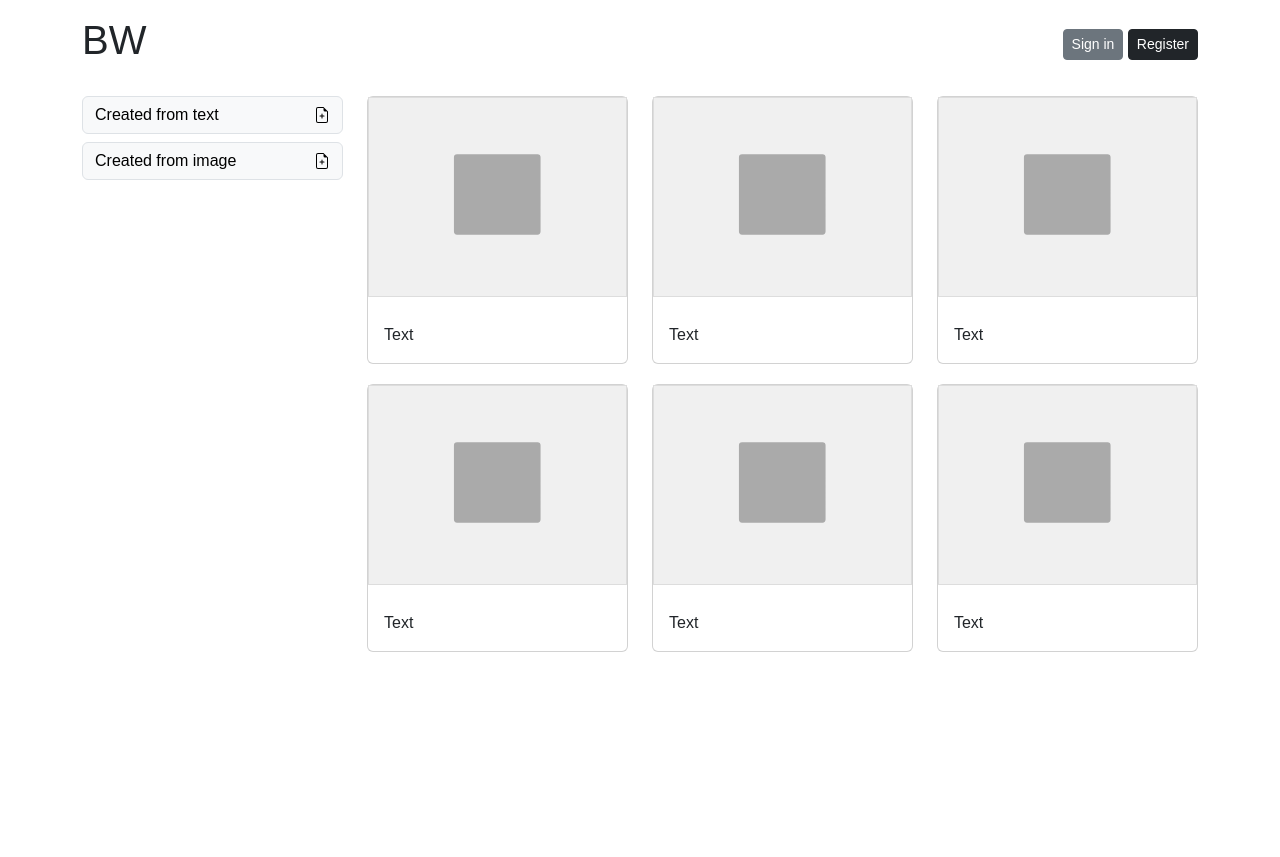
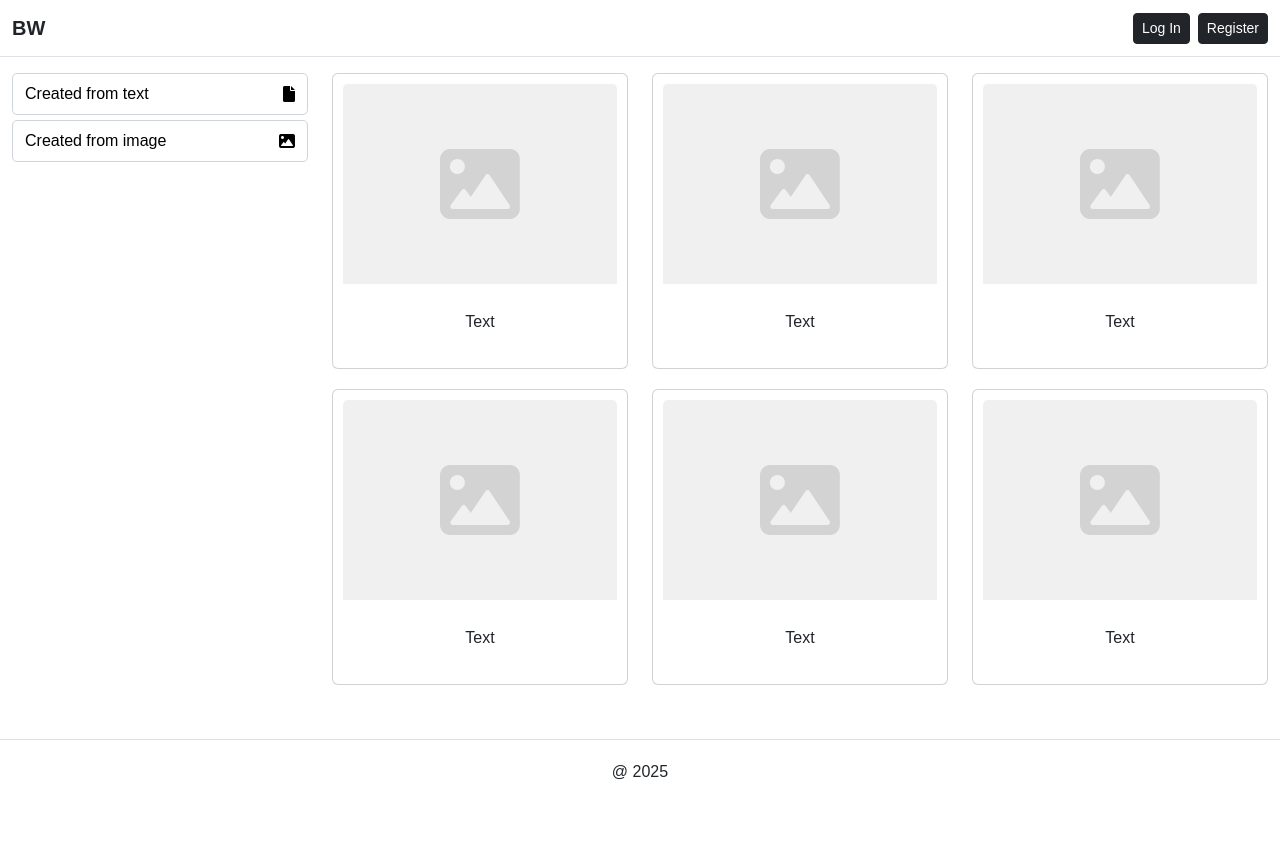
Before and after one commit to eungyukm/Miravelle, a Django app: template core/users/templates/main.html in a window 1280 px wide. Before the commit the page ends 652 px from the top, so only its background shows below. Run offline with Django 5.2, Linux system fonts and the light colour scheme; the template is opened without the code that fills it, so the values that code supplies are empty.

Commit message:
fix : edit main screen

```diff
--- a/core/users/templates/main.html
+++ b/core/users/templates/main.html
@@ -3,11 +3,75 @@
 <head>
     <meta charset="UTF-8">
     <meta name="viewport" content="width=device-width, initial-scale=1.0">
-    <title>BW</title>
+    <title>Image Gallery</title>
+    <!-- Bootstrap CSS -->
     <link href="https://cdn.jsdelivr.net/npm/bootstrap@5.3.0/dist/css/bootstrap.min.css" rel="stylesheet">
+    <link rel="stylesheet" href="https://cdnjs.cloudflare.com/ajax/libs/font-awesome/6.0.0/css/all.min.css" integrity="sha512-9usAa10IRO0HhonpyAIVpjrylPvoDwiPUiKdWk5t3PyolY1cOd4DSE0Ga+ri4AuTroPR5aQvXU9xC6qOPnzFeg==" crossorigin="anonymous" referrerpolicy="no-referrer" />
+    <!-- As a link  Header-->
+    <nav class="navbar navbar-light bg-transparent border-bottom"> <!--배경색 투명, 선으로만 보이게끔-->
+        <div class="container-fluid">
+            <a class="navbar-brand text-dark" href="{% url "users:main" %}"><strong>BW</strong></a>
+            <div class="d-flex">
+                <a class="btn btn-dark btn-sm me-2" href="{% url "users:login" %}">Log In</a>
+                <a class="btn btn-dark btn-sm" href="{% url "accounts:register" %}">Register</a>
+            </div>
+        </div>
+    </nav>
+
     <style>
         body {
             font-family: sans-serif;
+            background-color:rgb(255, 255, 255);
+            min-height: 100vh; /* 최소 높이를 100vh로 설정하여 화면 전체를 채우도록 함 */
+
+        }
+        .wrapper {
+            display: flex;
+            flex-direction: column; /* 내용을 세로로 정렬 */
+            min-height: 100vh; /* 최소 높이를 100vh로 설정하여 body와 동일하게 함 */
+        }
+
+        .container {
+            margin-top: 20px;
+        }
+        .card {
+            margin-bottom: 20px;
+            padding: 10px;
+        }
+        .card-img-top {
+            background-color: #f0f0f0; /* Placeholder gray color */
+            height: 200px;
+            display: flex;
+            justify-content: center;
+            align-items: center;
+            margin-bottom: 10px;
+        }
+        .card-title {
+            font-size: 16px;
+            text-align: center;
+        }
+        .col-md-9 {
+            margin: 0 auto; /* 좌우 마진을 auto로 설정 */
+            float: none;    /* float 속성 제거 */
+        }
+        .btn-custom {
+            background-color: white;
+            color: black;
+            border: 1px solid #ced4da;
+            border-radius: 5px;
+            margin-bottom: 5px;
+            padding: 8px 12px;
+            display: flex;
+            justify-content: space-between;
+            align-items: center;
+        }
+
+        .btn-custom:hover {
+            background-color: #e9ecef; /* Light gray on hover */
+        }
+
+        .btn-custom i {
+            margin-left: 5px; /* Space between text and icon */
         }
         .placeholder-image {
             width: 100%;
@@ -26,112 +90,83 @@
             height: 50%;
         }
 
-        .card {
-            margin-bottom: 20px; /* Added spacing between cards */
-        }
     </style>
 </head>
 <body>
-    <div class="container">
-        <div class="d-flex justify-content-between align-items-center mt-3">
-            <h1>BW</h1>
-            <div>
-                <button class="btn btn-secondary btn-sm">Sign in</button>
-                <button class="btn btn-dark btn-sm">Register</button>
-            </div>
+    <div class="wrapper">
+        <nav class="navbar navbar-light bg-transparent">
+            </nav>
+        <div class="container-fluid">
+            <div class="row">
+                <!--Left button-->
+                <div class="col-md-3">
+                    <button class="btn-custom w-100">Created from text <i class="fas fa-file"></i></button>
+                    <button class="btn-custom w-100">Created from image <i class="fas fa-image"></i></button>
                 </div>
 
-        <div class="row mt-4">
-            <div class="col-md-3">
-                <div class="d-grid gap-2">
-                    <button class="btn btn-light border d-flex justify-content-between align-items-center">
-                        Created from text
-                        <svg xmlns="http://www.w3.org/2000/svg" width="16" height="16" fill="currentColor" class="bi bi-file-earmark-plus" viewBox="0 0 16 16">
-                            <path d="M8 6.5a.5.5 0 0 1 .5.5v1.5H10a.5.5 0 0 1 0 1H8.5V11a.5.5 0 0 1-1 0V9.5H6a.5.5 0 0 1 0-1h1.5V7a.5.5 0 0 1 .5-.5z"/>
-                            <path d="M14 4.5V14a2 2 0 0 1-2 2H4a2 2 0 0 1-2-2V2a2 2 0 0 1 2-2h5.5L14 4.5zm-3 0A1.5 1.5 0 0 1 9.5 3V1H4a1 1 0 0 0-1 1v12a1 1 0 0 0 1 1h8a1 1 0 0 0 1-1V4.5h-2z"/>
-                          </svg>
-                    </button>
-                    <button class="btn btn-light border d-flex justify-content-between align-items-center">
-                        Created from image
-                        <svg xmlns="http://www.w3.org/2000/svg" width="16" height="16" fill="currentColor" class="bi bi-file-earmark-plus" viewBox="0 0 16 16">
-                            <path d="M8 6.5a.5.5 0 0 1 .5.5v1.5H10a.5.5 0 0 1 0 1H8.5V11a.5.5 0 0 1-1 0V9.5H6a.5.5 0 0 1 0-1h1.5V7a.5.5 0 0 1 .5-.5z"/>
-                            <path d="M14 4.5V14a2 2 0 0 1-2 2H4a2 2 0 0 1-2-2V2a2 2 0 0 1 2-2h5.5L14 4.5zm-3 0A1.5 1.5 0 0 1 9.5 3V1H4a1 1 0 0 0-1 1v12a1 1 0 0 0 1 1h8a1 1 0 0 0 1-1V4.5h-2z"/>
-                          </svg>
-                    </button>
-                </div>
-            </div>
-
+                <!-- Image Gallery (Right) -->
                 <div class="col-md-9">
                     <div class="row">
                         <div class="col-md-4">
                             <div class="card">
-                            <div class="placeholder-image">
-                                <svg xmlns="http://www.w3.org/2000/svg" viewBox="0 0 16 16" fill="currentColor">
-                                    <path d="M1.5 1a.5.5 0 0 0-.5.5v12a.5.5 0 0 0 .5.5h13a.5.5 0 0 0 .5-.5v-12a.5.5 0 0 0-.5-.5H1.5zm13 1H2v12h12V2zm-3 5.5a.5.5 0 0 1 .5.5v1.5H10a.5.5 0 0 1 0 1h1.5V11a.5.5 0 0 1-1 0V9.5H6a.5.5 0 0 1 0-1h1.5V7a.5.5 0 0 1 .5-.5h3z"/>
-                                </svg>
+                                <div class="card-img-top">
+                                    <i class="fas fa-image fa-5x" style="color: lightgray;"></i>
                                 </div>
                                 <div class="card-body">
-                                <p class="card-text">Text</p>
+                                    <p class="card-title">Text</p>
                                 </div>
                             </div>
                         </div>
                         <div class="col-md-4">
                             <div class="card">
-                            <div class="placeholder-image">
-                                <svg xmlns="http://www.w3.org/2000/svg" viewBox="0 0 16 16" fill="currentColor">
-                                    <path d="M1.5 1a.5.5 0 0 0-.5.5v12a.5.5 0 0 0 .5.5h13a.5.5 0 0 0 .5-.5v-12a.5.5 0 0 0-.5-.5H1.5zm13 1H2v12h12V2zm-3 5.5a.5.5 0 0 1 .5.5v1.5H10a.5.5 0 0 1 0 1h1.5V11a.5.5 0 0 1-1 0V9.5H6a.5.5 0 0 1 0-1h1.5V7a.5.5 0 0 1 .5-.5h3z"/>
-                                </svg>
+                                <div class="card-img-top">
+                                     <i class="fas fa-image fa-5x" style="color: lightgray;"></i>
                                 </div>
                                 <div class="card-body">
-                                <p class="card-text">Text</p>
+                                    <p class="card-title">Text</p>
                                 </div>
                             </div>
                         </div>
                         <div class="col-md-4">
                             <div class="card">
-                            <div class="placeholder-image">
-                                <svg xmlns="http://www.w3.org/2000/svg" viewBox="0 0 16 16" fill="currentColor">
-                                    <path d="M1.5 1a.5.5 0 0 0-.5.5v12a.5.5 0 0 0 .5.5h13a.5.5 0 0 0 .5-.5v-12a.5.5 0 0 0-.5-.5H1.5zm13 1H2v12h12V2zm-3 5.5a.5.5 0 0 1 .5.5v1.5H10a.5.5 0 0 1 0 1h1.5V11a.5.5 0 0 1-1 0V9.5H6a.5.5 0 0 1 0-1h1.5V7a.5.5 0 0 1 .5-.5h3z"/>
-                                </svg>
+                                <div class="card-img-top">
+                                     <i class="fas fa-image fa-5x" style="color: lightgray;"></i>
                                 </div>
                                 <div class="card-body">
-                                <p class="card-text">Text</p>
+                                    <p class="card-title">Text</p>
+                                </div>
+                            </div>
+                        </div>
+                    </div>
+
+                     <div class="row">
+                        <div class="col-md-4">
+                            <div class="card">
+                                <div class="card-img-top">
+                                    <i class="fas fa-image fa-5x" style="color: lightgray;"></i>
+                                </div>
+                                <div class="card-body">
+                                    <p class="card-title">Text</p>
                                 </div>
                             </div>
                         </div>
                         <div class="col-md-4">
                             <div class="card">
-                            <div class="placeholder-image">
-                                <svg xmlns="http://www.w3.org/2000/svg" viewBox="0 0 16 16" fill="currentColor">
-                                    <path d="M1.5 1a.5.5 0 0 0-.5.5v12a.5.5 0 0 0 .5.5h13a.5.5 0 0 0 .5-.5v-12a.5.5 0 0 0-.5-.5H1.5zm13 1H2v12h12V2zm-3 5.5a.5.5 0 0 1 .5.5v1.5H10a.5.5 0 0 1 0 1h1.5V11a.5.5 0 0 1-1 0V9.5H6a.5.5 0 0 1 0-1h1.5V7a.5.5 0 0 1 .5-.5h3z"/>
-                                </svg>
+                                <div class="card-img-top">
+                                     <i class="fas fa-image fa-5x" style="color: lightgray;"></i>
                                 </div>
                                 <div class="card-body">
-                                <p class="card-text">Text</p>
+                                    <p class="card-title">Text</p>
                                 </div>
                             </div>
                         </div>
                         <div class="col-md-4">
                             <div class="card">
-                            <div class="placeholder-image">
-                                <svg xmlns="http://www.w3.org/2000/svg" viewBox="0 0 16 16" fill="currentColor">
-                                    <path d="M1.5 1a.5.5 0 0 0-.5.5v12a.5.5 0 0 0 .5.5h13a.5.5 0 0 0 .5-.5v-12a.5.5 0 0 0-.5-.5H1.5zm13 1H2v12h12V2zm-3 5.5a.5.5 0 0 1 .5.5v1.5H10a.5.5 0 0 1 0 1h1.5V11a.5.5 0 0 1-1 0V9.5H6a.5.5 0 0 1 0-1h1.5V7a.5.5 0 0 1 .5-.5h3z"/>
-                                </svg>
+                                <div class="card-img-top">
+                                     <i class="fas fa-image fa-5x" style="color: lightgray;"></i>
                                 </div>
                                 <div class="card-body">
-                                <p class="card-text">Text</p>
-                            </div>
-                        </div>
-                    </div>
-                    <div class="col-md-4">
-                        <div class="card">
-                            <div class="placeholder-image">
-                                <svg xmlns="http://www.w3.org/2000/svg" viewBox="0 0 16 16" fill="currentColor">
-                                    <path d="M1.5 1a.5.5 0 0 0-.5.5v12a.5.5 0 0 0 .5.5h13a.5.5 0 0 0 .5-.5v-12a.5.5 0 0 0-.5-.5H1.5zm13 1H2v12h12V2zm-3 5.5a.5.5 0 0 1 .5.5v1.5H10a.5.5 0 0 1 0 1h1.5V11a.5.5 0 0 1-1 0V9.5H6a.5.5 0 0 1 0-1h1.5V7a.5.5 0 0 1 .5-.5h3z"/>
-                                </svg>
-                            </div>
-                            <div class="card-body">
-                                <p class="card-text">Text</p>
+                                    <p class="card-title">Text</p>
                                 </div>
                             </div>
                         </div>
@@ -139,7 +174,14 @@
                 </div>
             </div>
         </div>
+    </div>
+    <script src="https://cdn.jsdelivr.net/npm/bootstrap@5.3.0/dist/js/bootstrap.bundle.min.js"></script>
 
-    <script src="https://cdn.jsdelivr.net/npm/bootstrap@5.3.0/dist/js/bootstrap.bundle.min.js"></script>
+    <!--Footer-->
+    <footer class="py-0 bg-transparent border-top fixed-bottom"> <!--배경은 투명, 선으로만-->
+        <div class="container">
+            <p class="m-3 text-center text-color: rgb(195, 193, 193)">@ 2025</p>
+        </div>
+    </footer>
 </body>
 </html>
```
Lines whose indentation alone changed are shown as unchanged.
